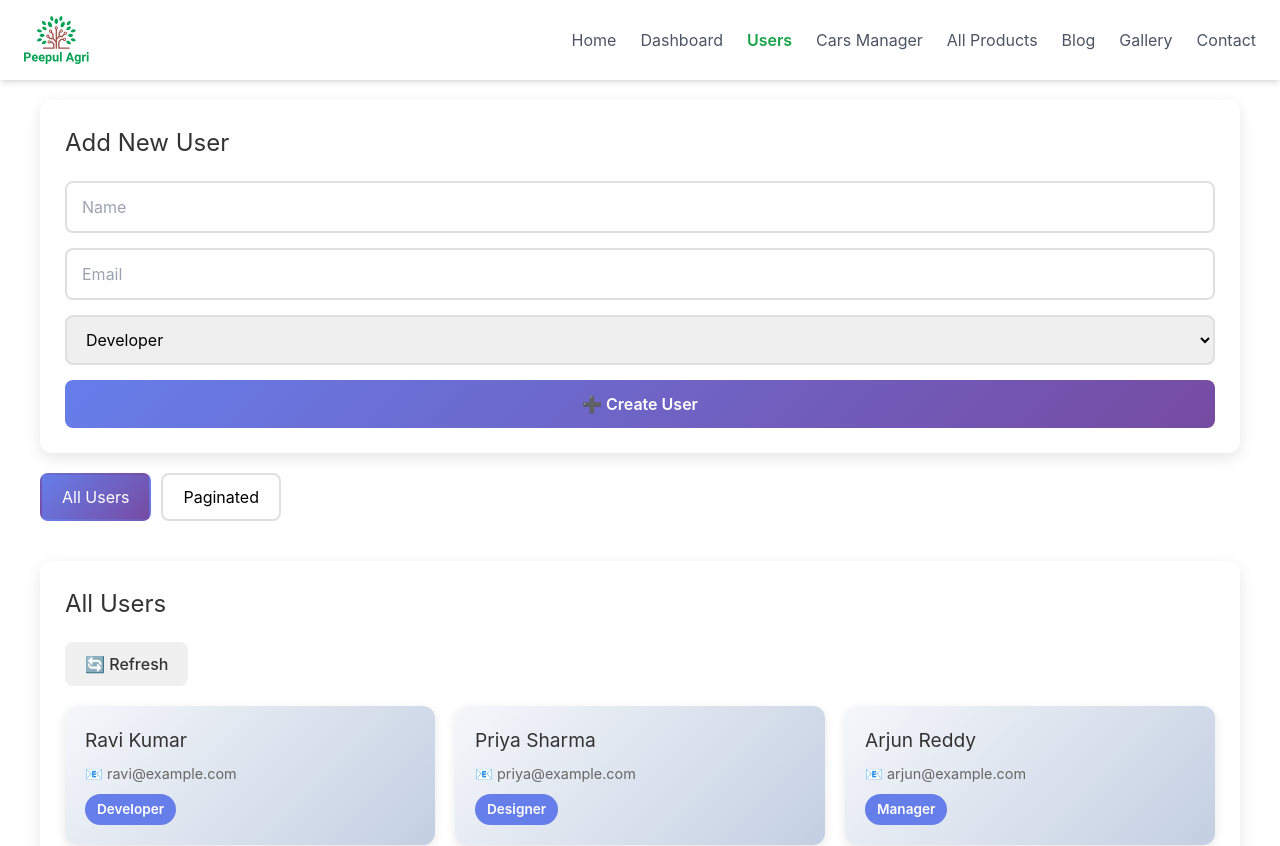
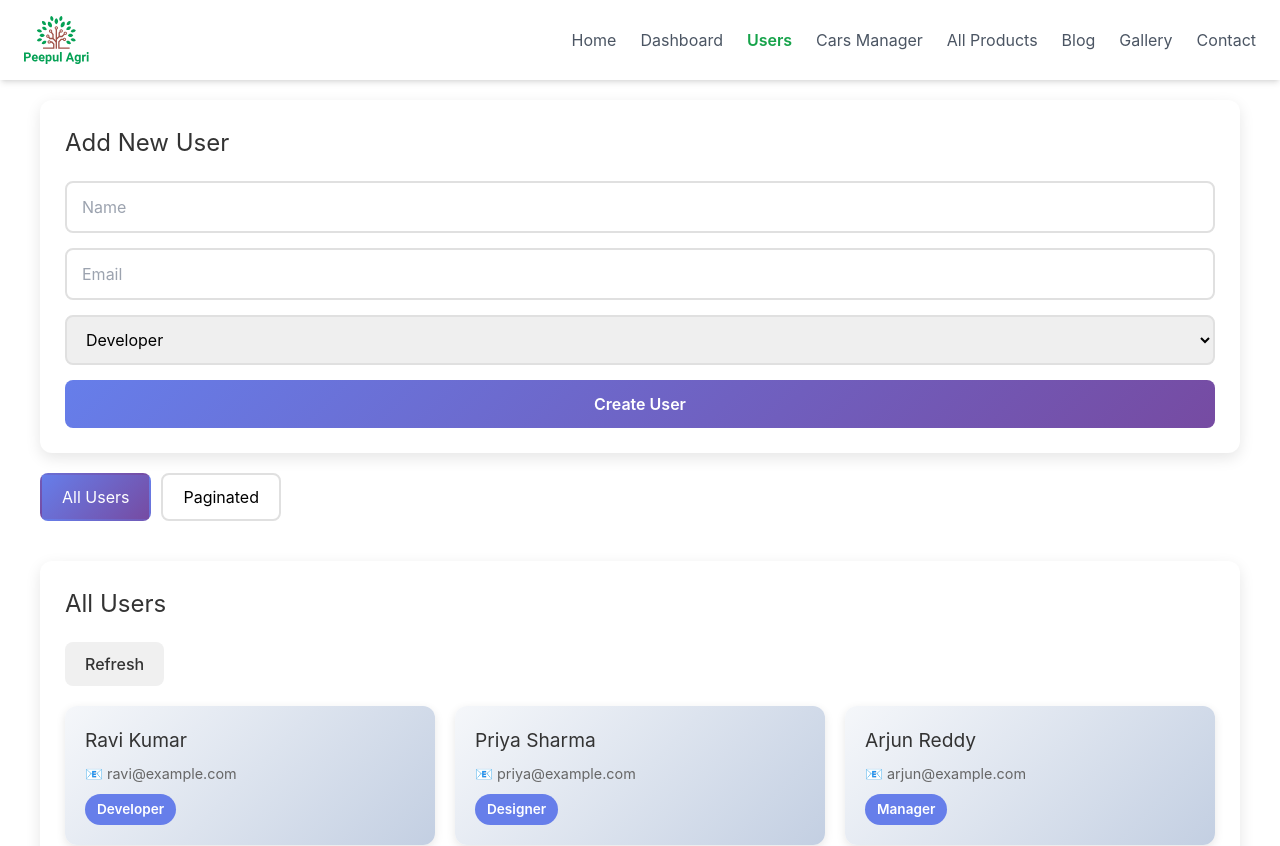
Before and after one commit to Aprasadarao/vitejs-vite-6s7z7fwv, a React (Vite) app: page /userslist in a window 1280 px wide. Shown: the top 846 px of the page. Built offline with nearby package versions, Linux system fonts and the light colour scheme.

Commit message:
Icons Removed

```diff
--- a/src/components/UsersList.jsx
+++ b/src/components/UsersList.jsx
@@ -92,7 +92,7 @@ function UsersList() {
   return (
     <div className="section">
       <h2>All Users</h2>
-      <button onClick={() => refetch()} className="btn-secondary">🔄 Refresh</button>
+      <button onClick={() => refetch()} className="btn-secondary">Refresh</button>
       <div className="users-grid">
         {data?.map(user => (
           <div key={user.id} className="user-card">
@@ -159,7 +159,7 @@ function AddUser() {
           <option>Tester</option>
         </select>
         <button type="submit" disabled={mutation.isLoading} className="btn-primary">
-          {mutation.isLoading ? '⏳ Creating...' : '➕ Create User'}
+          {mutation.isLoading ? '⏳ Creating...' : 'Create User'}
         </button>
       </form>
       {mutation.isSuccess && <div className="success">✅ User added!</div>}
@@ -292,7 +292,7 @@ function PaginatedUsers() {
 
   return (
     <div className="section">
-      <h2>📄 Paginated Users</h2>
+      <h2>Paginated Users</h2>
       {isLoading ? (
         <div className="loading">Loading...</div>
       ) : (
```
